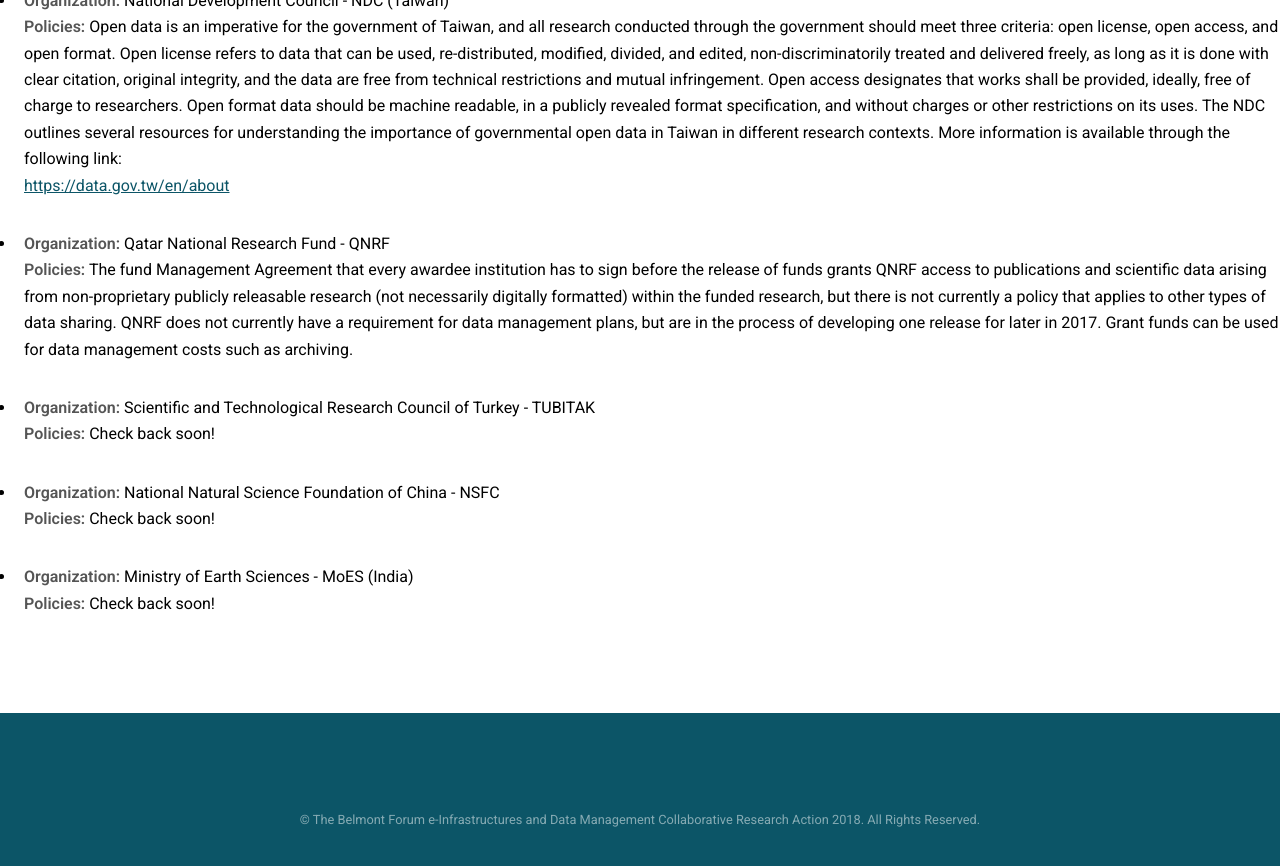
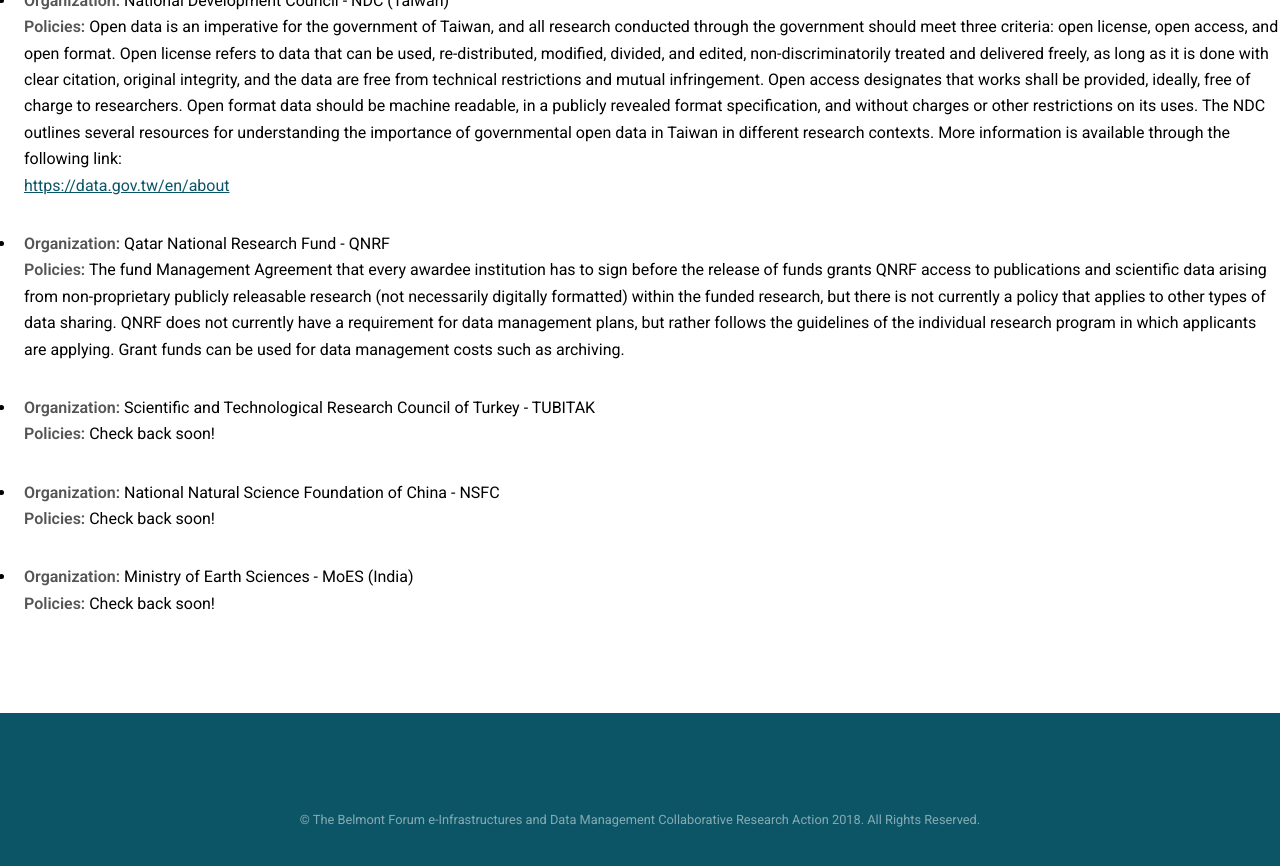
Before and after one commit to bfe-inf/toolkit, a Jekyll site: the page bp&s-asia.html, which Jekyll copies as it is, in a window 1280 px wide and 900 px high, scrolled down 1377 px. Shown: the top 866 px of the window. Built offline with Jekyll 4.4.1, drawn with Linux system fonts in a browser that asks for light colours.

Commit message:
Update bp&s-asia.html

```diff
--- a/bp&s-asia.html
+++ b/bp&s-asia.html
@@ -75,7 +75,7 @@
       					</ul>
 					<ul>
 	     					<li> <strong>Organization:</strong> Qatar National Research Fund - QNRF <br/>
-		   				<strong>Policies:</strong> The fund Management Agreement that every awardee institution has to sign before the release of funds grants QNRF access to publications and scientific data arising from non-proprietary publicly releasable research (not necessarily digitally formatted) within the funded research, but there is not currently a policy that applies to other types of data sharing. QNRF does not currently have a requirement for data management plans, but are in the process of developing one release for later in 2017. Grant funds can be used for data management costs such as archiving. </li>
+		   				<strong>Policies:</strong> The fund Management Agreement that every awardee institution has to sign before the release of funds grants QNRF access to publications and scientific data arising from non-proprietary publicly releasable research (not necessarily digitally formatted) within the funded research, but there is not currently a policy that applies to other types of data sharing. QNRF does not currently have a requirement for data management plans, but rather follows the guidelines of the individual research program in which applicants are applying. Grant funds can be used for data management costs such as archiving. </li>
       					</ul>
 					<ul>
 	     					<li> <strong>Organization:</strong> Scientific and Technological Research Council of Turkey - TUBITAK <br/>
```
